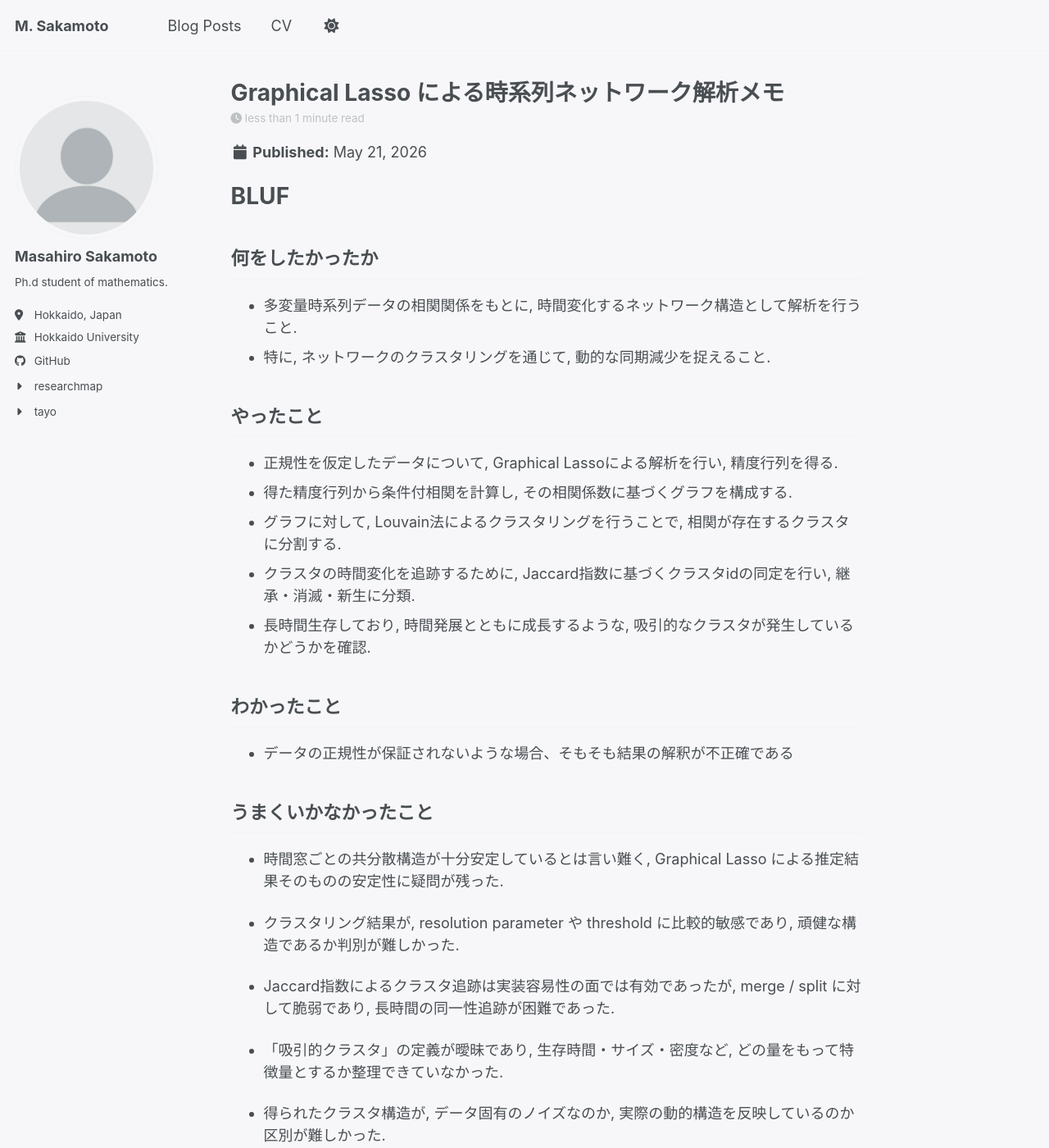
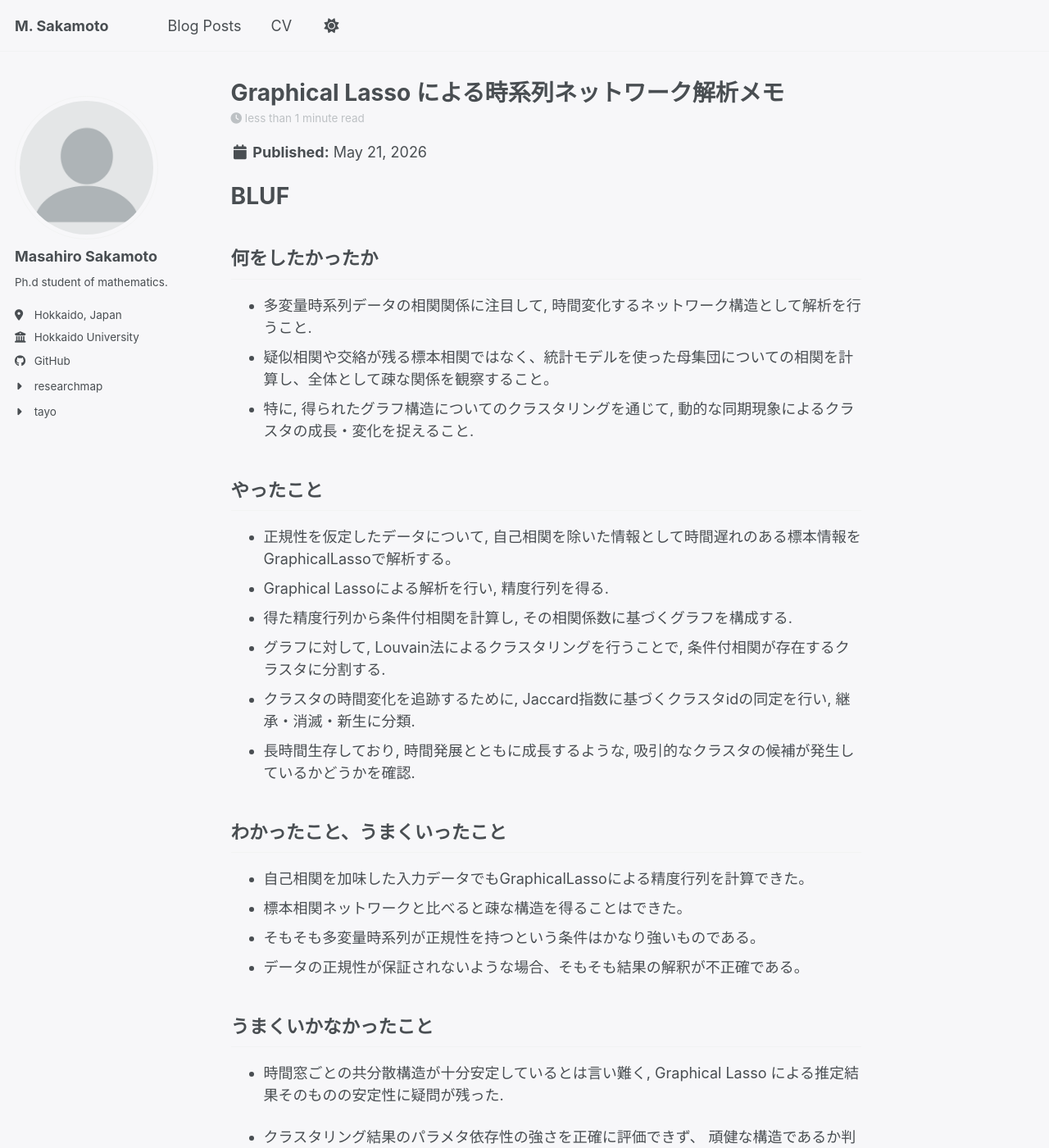
Before and after one commit to masa-moto/masa-moto.github.io, a Jekyll site: the page built from _posts/2026-05-20-GL.md, in a window 1280 px wide and 1400 px high. Shown: the whole window at 82% size. Built offline with Jekyll 4.4.1, drawn with Linux system fonts in a browser that asks for light colours; a script bundle is joined from its source files by our own code; library files that are not in the unit come from our copies; some of the changed text lies outside the part shown.

Commit message:
少しずつ整理し始めた。

```diff
--- a/_posts/2026-05-20-GL.md
+++ b/_posts/2026-05-20-GL.md
@@ -14,34 +14,40 @@ tags:
 <!-- うまくいかなかったが, Graphical Lasso と部分相関ネットワークによる時系列解析を試した記録.  -->
 
 ## 何をしたかったか
-- 多変量時系列データの相関関係をもとに, 時間変化するネットワーク構造として解析を行うこと.
-- 特に, ネットワークのクラスタリングを通じて, 動的な同期減少を捉えること.
+- 多変量時系列データの相関関係に注目して, 時間変化するネットワーク構造として解析を行うこと.
+- 疑似相関や交絡が残る標本相関ではなく、統計モデルを使った母集団についての相関を計算し、全体として疎な関係を観察すること。
+- 特に, 得られたグラフ構造についてのクラスタリングを通じて, 動的な同期現象によるクラスタの成長・変化を捉えること.
 
 ## やったこと
-- 正規性を仮定したデータについて, Graphical Lassoによる解析を行い, 精度行列を得る.
+- 正規性を仮定したデータについて, 自己相関を除いた情報として時間遅れのある標本情報をGraphicalLassoで解析する。
+- Graphical Lassoによる解析を行い, 精度行列を得る.
 - 得た精度行列から条件付相関を計算し, その相関係数に基づくグラフを構成する.
-- グラフに対して, Louvain法によるクラスタリングを行うことで, 相関が存在するクラスタに分割する.
+- グラフに対して, Louvain法によるクラスタリングを行うことで, 条件付相関が存在するクラスタに分割する.
 - クラスタの時間変化を追跡するために, Jaccard指数に基づくクラスタidの同定を行い, 継承・消滅・新生に分類.
-- 長時間生存しており, 時間発展とともに成長するような, 吸引的なクラスタが発生しているかどうかを確認.
+- 長時間生存しており, 時間発展とともに成長するような, 吸引的なクラスタの候補が発生しているかどうかを確認.
 
 
-## わかったこと
-- データの正規性が保証されないような場合、そもそも結果の解釈が不正確である
+## わかったこと、うまくいったこと
+- 自己相関を加味した入力データでもGraphicalLassoによる精度行列を計算できた。
+- 標本相関ネットワークと比べると疎な構造を得ることはできた。
+- そもそも多変量時系列が正規性を持つという条件はかなり強いものである。
+- データの正規性が保証されないような場合、そもそも結果の解釈が不正確である。
 
 ## うまくいかなかったこと
 
 - 時間窓ごとの共分散構造が十分安定しているとは言い難く,
   Graphical Lasso による推定結果そのものの安定性に疑問が残った.
 
-- クラスタリング結果が,
-  resolution parameter や threshold に比較的敏感であり,
+- クラスタリング結果のパラメタ依存性の強さを正確に評価できず、
   頑健な構造であるか判別が難しかった.
 
 - Jaccard指数によるクラスタ追跡は実装容易性の面では有効であったが,
-  merge / split に対して脆弱であり,
-  長時間の同一性追跡が困難であった.
+  merge / split についての追跡までは手が回っておらず、  長時間の同一性追跡が困難であった.
 
-- 「吸引的クラスタ」の定義が曖昧であり,
+- GraphicalLassoで疎なグラフを得たことにより、孤立クラスタ（ノード一つだけの非連結成分等）が多発し、
+そもそも意味のあるクラスタ構造が限定的である。
+
+- 「吸引的クラスタ候補」の定義が曖昧であり,
   生存時間・サイズ・密度など,
   どの量をもって特徴量とするか整理できていなかった.
 
@@ -49,11 +55,13 @@ tags:
   データ固有のノイズなのか,
   実際の動的構造を反映しているのか区別が難しかった.
 
+-
+
 ## 次にやるなら
 
 - 正規性・定常性の時間変化を先に評価する.
 - window size と step size の感度解析を行う.
 - Graphical Lasso 以外の相関推定法との比較を行う.
-- Leiden法との比較.
+- クラスタリング手法の検討：Louvain法とLeiden法との比較.
 - Temporal community detection の既存手法を調査.
 - synthetic data に対するベンチマークを先に行う.
```
